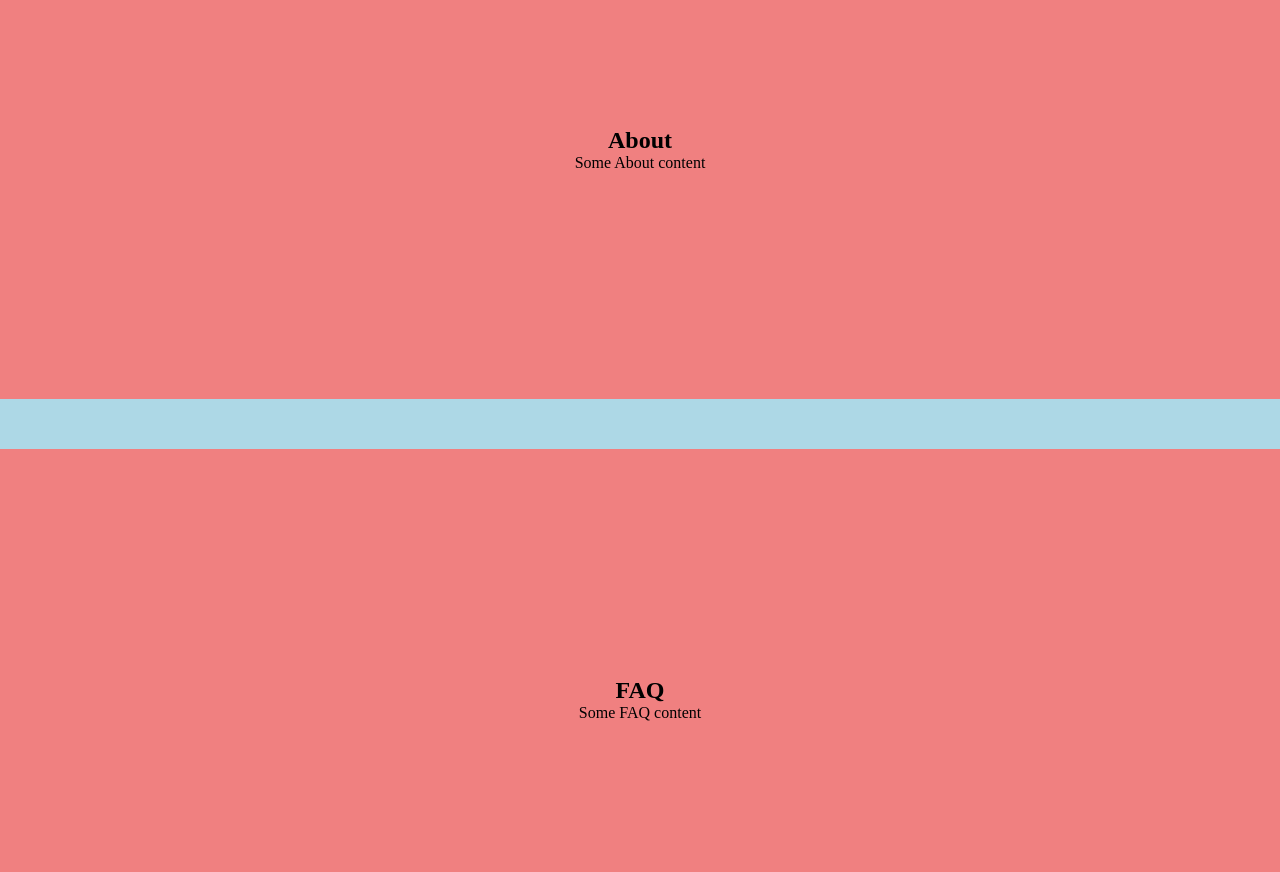
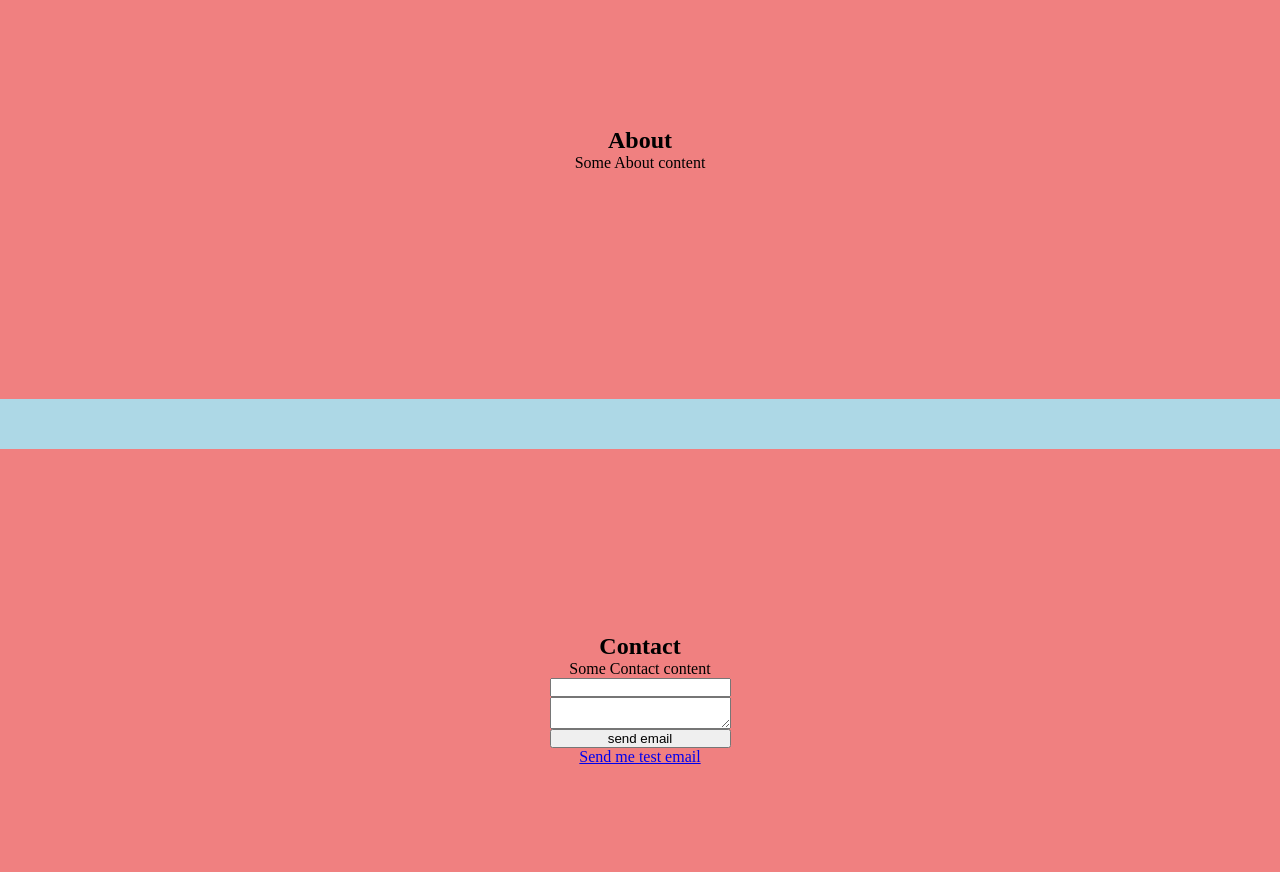
Before and after one commit to DanielTsekhanovskyi/4-hours-of-practice..., a plain HTML site: page index.html in a window 1280 px wide. Shown: the part 1928-2800 px from the top of the page. Drawn offline with Linux system fonts and the light colour scheme.

Commit message:
created email form

```diff
--- a/index.html
+++ b/index.html
@@ -29,7 +29,7 @@
             <a href="#about">About</a>
           </li>
           <li>
-            <a href="#faq">FAQ</a>
+            <a href="#contact">Contact</a>
           </li>
         </ul>
       </nav>
@@ -92,9 +92,18 @@
         <p>Some About content</p>
       </section>
 
-      <section class="content" id="faq">
-        <h2>FAQ</h2>
-        <p>Some FAQ content</p>
+      <!-- Send email form -->
+      <section class="content" id="contact">
+        <h2>Contact</h2>
+        <p>Some Contact content</p>
+
+        <form action="mailto:mail@mail.mail">
+          <input type="text" name="subject">
+          <textarea name="body"></textarea>
+          <input type="submit" value="send email">
+        </form>
+
+        <a href="mailto:vyslobitskyi.vlad@gmail.com?subject=Subject&body=Body">Send me test email</a>
       </section>
     </main>
 
@@ -106,3 +115,5 @@
 
   <script src='./scripts/index.js'></script>
 </body>
+
+</html>
--- a/styles/styles.css
+++ b/styles/styles.css
@@ -46,3 +46,8 @@ td {
 table {
   background-color: lightgray;
 }
+
+form {
+  display: flex;
+  flex-direction: column;
+}
```
